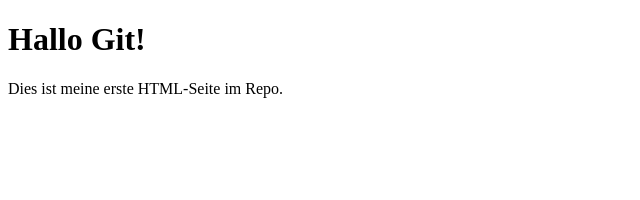
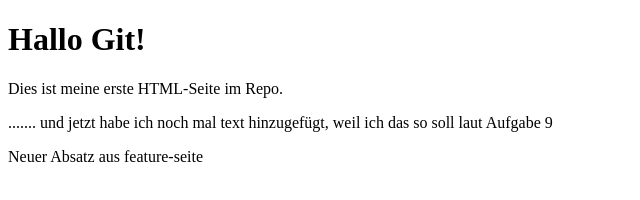
Before and after one commit to Brauarbeiter/mein-projekt, a plain HTML site: page index.html in a window 1280 px wide. Shown: the whole page, without its empty margins (0-640 px from the left). Drawn offline with Linux system fonts and the light colour scheme.

Commit message:
index.html: Absatz auf feature-seite ergänzt

```diff
--- a/index.html
+++ b/index.html
@@ -6,6 +6,9 @@
 </head>
 <body>
   <h1>Hallo Git!</h1>
-  <p>Dies ist meine erste HTML-Seite im Repo.</p>
+  <p>Dies ist meine erste HTML-Seite im Repo.  </p>
+  <p>....... und jetzt habe ich noch mal text hinzugefügt, weil ich das so soll laut Aufgabe 9 </p>
 </body>
 </html>
+
+<p>Neuer Absatz aus feature-seite</p>
```
